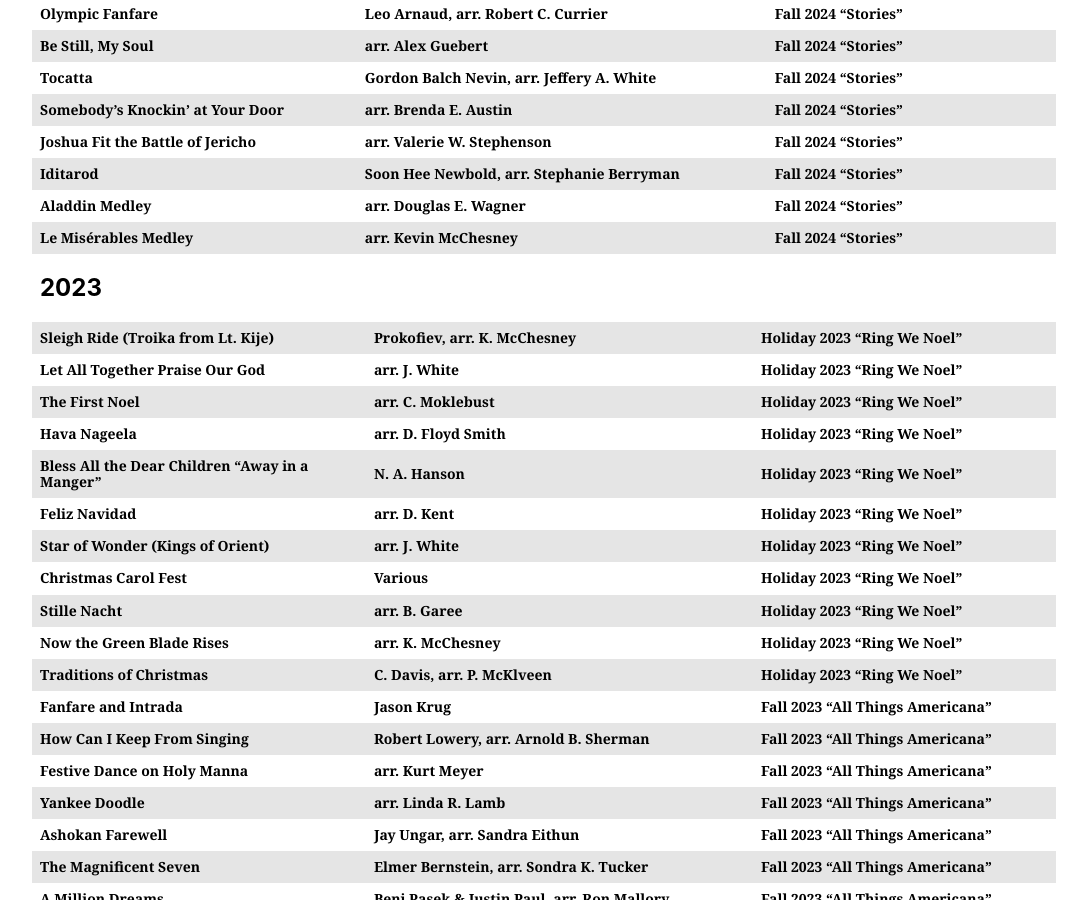
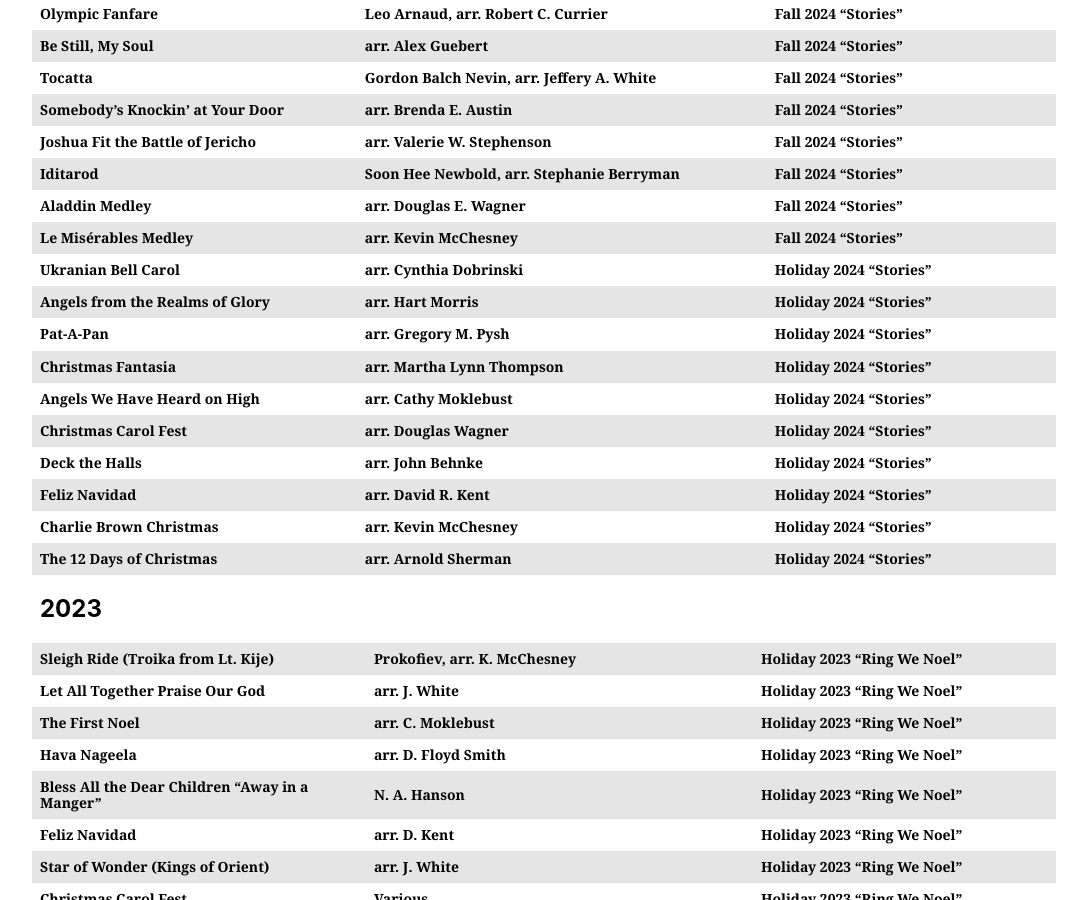
Before and after one commit to GatewayRingers/GatewayRingers.github.io, a Jekyll site: the page built from repertoire.html, in a window 1280 px wide and 900 px high, scrolled down 1173 px. Shown: the whole window, without its empty margins (96-1183 px from the left). Built offline with Jekyll 4.4.1, drawn with Linux system fonts in a browser that asks for light colours; nearby versions of some CDN libraries.

Commit message:
Update annual_repertoires.yml

```diff
--- a/_data/annual_repertoires.yml
+++ b/_data/annual_repertoires.yml
@@ -89,6 +89,36 @@
     - title: Le Misérables Medley
       composer: arr. Kevin McChesney
       concert: "Fall 2024 “Stories”"
+    - title: Ukranian Bell Carol
+      composer: arr. Cynthia Dobrinski
+      concert: "Holiday 2024 “Stories”"
+    - title: Angels from the Realms of Glory
+      composer: arr. Hart Morris
+      concert: "Holiday 2024 “Stories”"
+    - title: Pat-A-Pan
+      composer: arr. Gregory M. Pysh
+      concert: "Holiday 2024 “Stories”"
+    - title: Christmas Fantasia
+      composer: arr. Martha Lynn Thompson
+      concert: "Holiday 2024 “Stories”"
+    - title: Angels We Have Heard on High
+      composer: arr. Cathy Moklebust
+      concert: "Holiday 2024 “Stories”"
+    - title: Christmas Carol Fest
+      composer: arr. Douglas Wagner
+      concert: "Holiday 2024 “Stories”"
+    - title: Deck the Halls
+      composer: arr. John Behnke
+      concert: "Holiday 2024 “Stories”"
+    - title: Feliz Navidad
+      composer: arr. David R. Kent
+      concert: "Holiday 2024 “Stories”"
+    - title: Charlie Brown Christmas
+      composer: arr. Kevin McChesney
+      concert: "Holiday 2024 “Stories”"
+    - title: The 12 Days of Christmas
+      composer: arr. Arnold Sherman
+      concert: "Holiday 2024 “Stories”"
 
 - year: 2023
   pieces:
```
